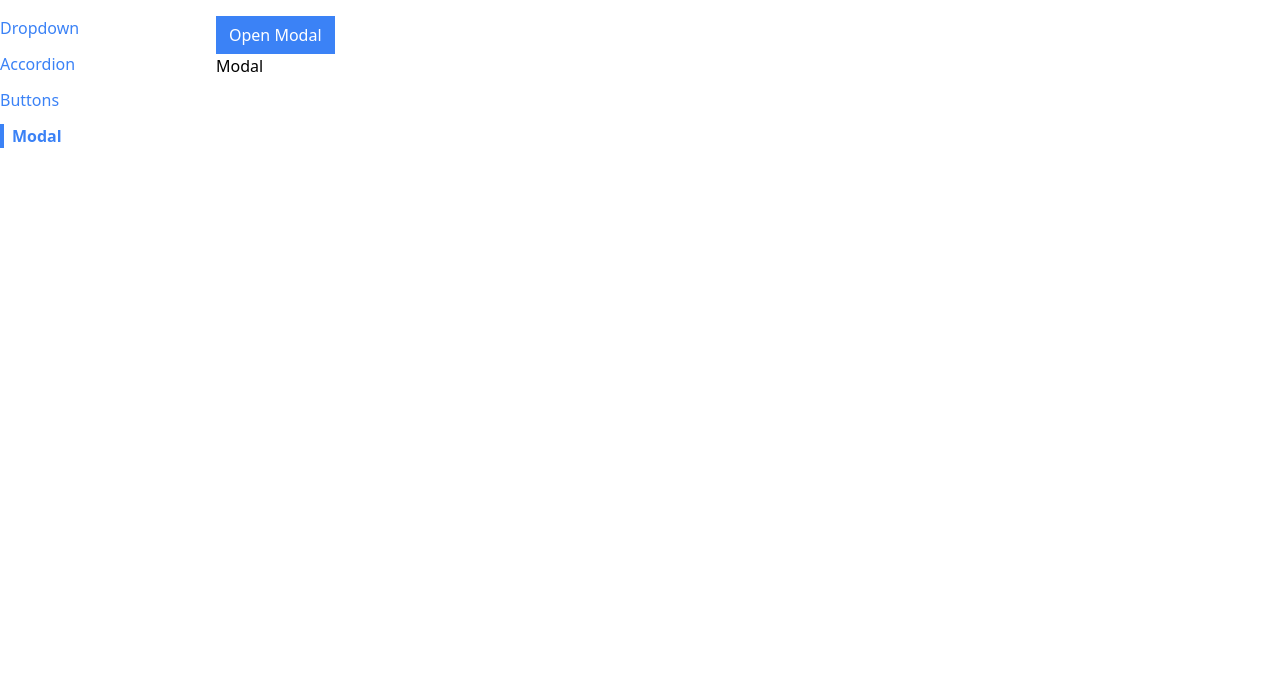
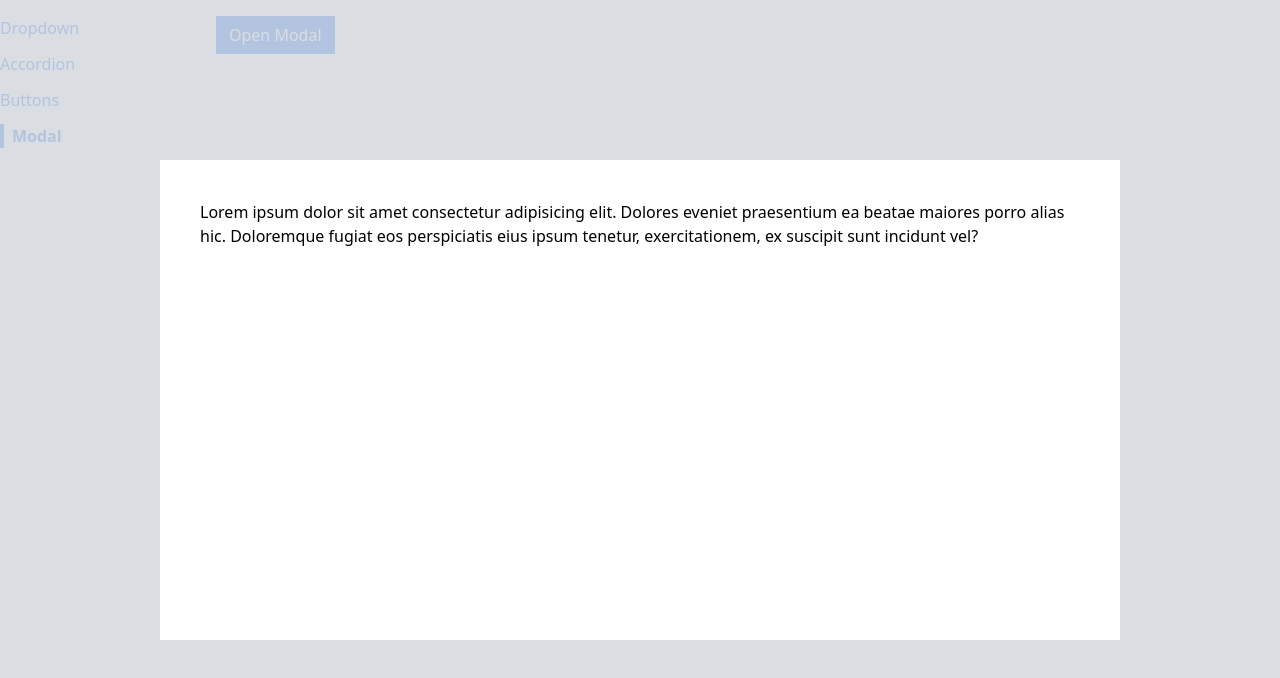
Before and after one commit to mwoitek/react-components-examples, a React (Create React App) app: page /modal in a window 1280 px wide. Both pictures are taken after a click on the button "Open Modal". Shown: the top 678 px of the page. Built offline with nearby package versions, Linux system fonts and the light colour scheme.

Commit message:
Basic implementation of Modal

```diff
--- a/src/components/Modal.js
+++ b/src/components/Modal.js
@@ -1,5 +1,15 @@
 function Modal() {
-  return <div>Modal</div>;
+  return (
+    <div>
+      <div className='absolute inset-0 bg-gray-300 opacity-80'></div>
+      <div className='absolute inset-40 p-10 bg-white'>
+        Lorem ipsum dolor sit amet consectetur adipisicing elit. Dolores eveniet
+        praesentium ea beatae maiores porro alias hic. Doloremque fugiat eos
+        perspiciatis eius ipsum tenetur, exercitationem, ex suscipit sunt
+        incidunt vel?
+      </div>
+    </div>
+  );
 }
 
 export default Modal;
```
